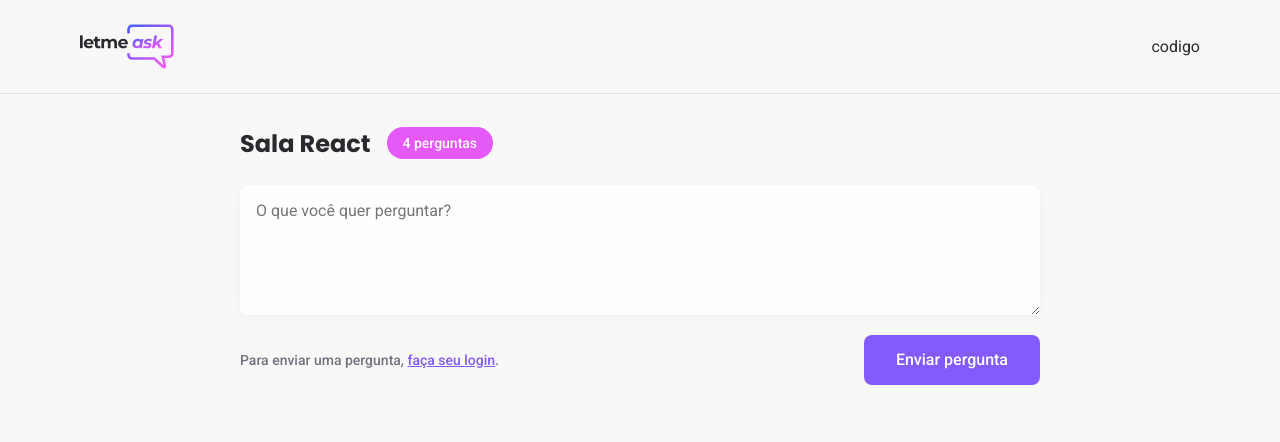
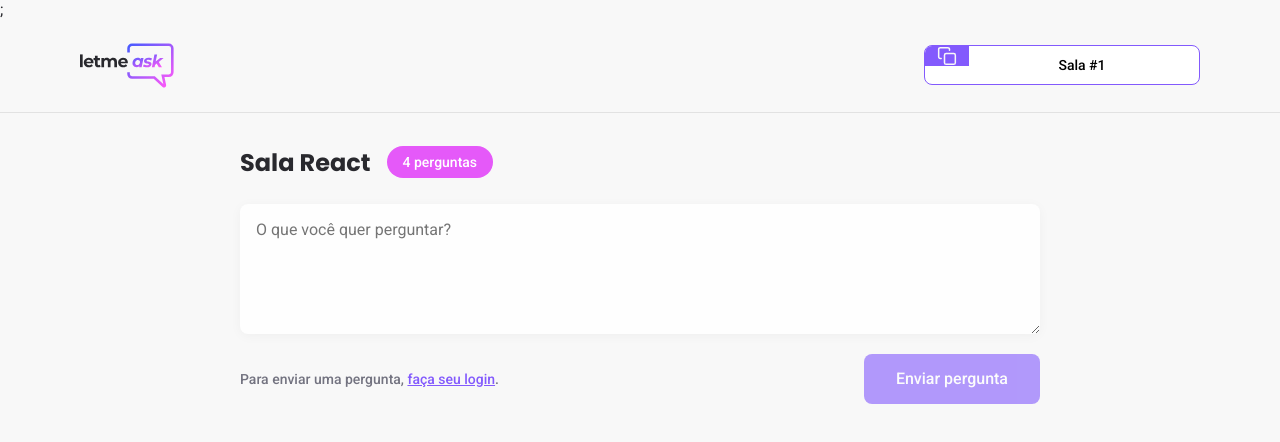
Before and after one commit to RafaelMartinsRibeiro/LetMeAsk, a React (Vite) app: page /rooms/1 in a window 1280 px wide. Shown: the top 442 px of the page. Built offline with nearby package versions, Linux system fonts and the light colour scheme; no server answers.

Commit message:
Added Send question functions in Room component

```diff
--- a/package.json
+++ b/package.json
@@ -11,6 +11,7 @@
     "firebase": "^8.6.8",
     "react": "^18.0.0",
     "react-dom": "^18.0.0",
+    "react-hot-toast": "^2.3.0",
     "react-router-dom": "^6.3.0"
   },
   "devDependencies": {
--- a/src/pages/Room.tsx
+++ b/src/pages/Room.tsx
@@ -1,32 +1,92 @@
+import { FormEvent, useState } from "react";
+import { useParams } from "react-router-dom";
+
+import { RoomCode } from "../components/RoomCode";
+import { Button } from "../components/Button";
+import toast, { Toaster } from "react-hot-toast";
+
+import { useAuth } from "../hooks/useAuth";
+
 import logoImg from "../assets/images/logo.svg";
-import { Button } from "../components/Button";
 
 import "../styles/room.scss";
+import { database } from "../services/firebase";
+
+type RoomParams = {
+  id: string;
+};
 
 export function Room() {
+  const { user } = useAuth();
+  const params = useParams<RoomParams>();
+  const [newQuestion, setNewQuestion] = useState("");
+
+  const roomId = params.id;
+
+  async function handleSendQuestion(event: FormEvent) {
+    event.preventDefault();
+
+    if (newQuestion.trim() === "") {
+      return;
+    }
+
+    if (!user) {
+      toast.error("You must be logged in");
+      return;
+    }
+
+    const question = {
+      content: newQuestion,
+      author: {
+        name: user?.name,
+        avatar: user?.avatar,
+      },
+      isHighlighted: false,
+      isAnswer: false,
+    };
+
+    await database.ref(`rooms/${roomId}/questions`).push(question);
+
+    setNewQuestion("");
+  }
+
   return (
     <div id="pageRoom">
+      <Toaster position="top-center" reverseOrder={false} />;
       <header>
         <div className="content">
           <img src={logoImg} alt="Letmeask" />
-          <div>codigo</div>
+          <RoomCode code={roomId!} />
         </div>
       </header>
-
       <main>
         <div className="roomTitle">
           <h1>Sala React</h1>
           <span>4 perguntas</span>
         </div>
 
-        <form>
-          <textarea placeholder="O que você quer perguntar?" />
+        <form onSubmit={handleSendQuestion}>
+          <textarea
+            placeholder="O que você quer perguntar?"
+            onChange={(event) => setNewQuestion(event.target.value)}
+            value={newQuestion}
+          />
 
           <div className="formFooter">
-            <span>
-              Para enviar uma pergunta, <button>faça seu login</button>.
-            </span>
-            <Button type="submit">Enviar pergunta</Button>
+            {user ? (
+              <div className="userInfo">
+                <img src={user.avatar} alt={user.name} />
+                <span>{user.name}</span>
+              </div>
+            ) : (
+              <span>
+                Para enviar uma pergunta, <button>faça seu login</button>.
+              </span>
+            )}
+
+            <Button type="submit" disabled={!user}>
+              Enviar pergunta
+            </Button>
           </div>
         </form>
       </main>
```
Also changed, not shown: 1 other file (tests, documents, lock files or other folders).
